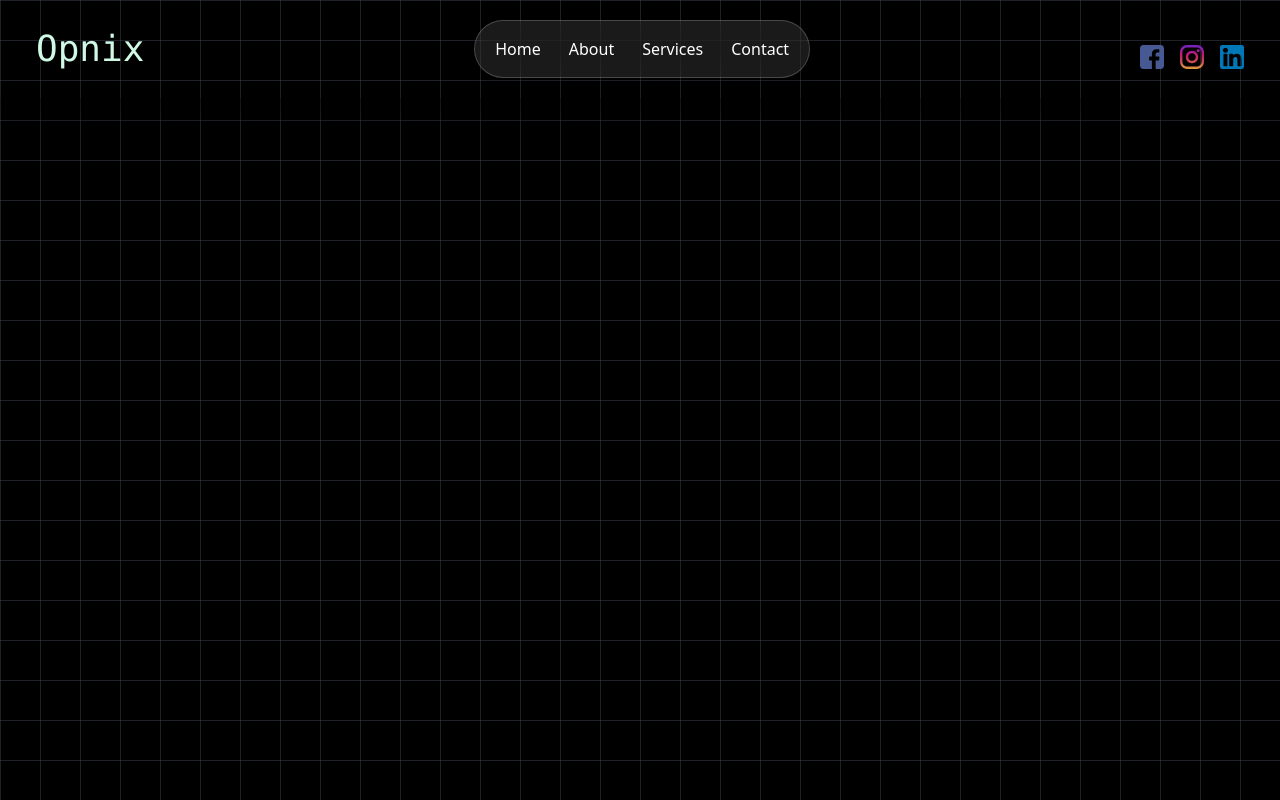
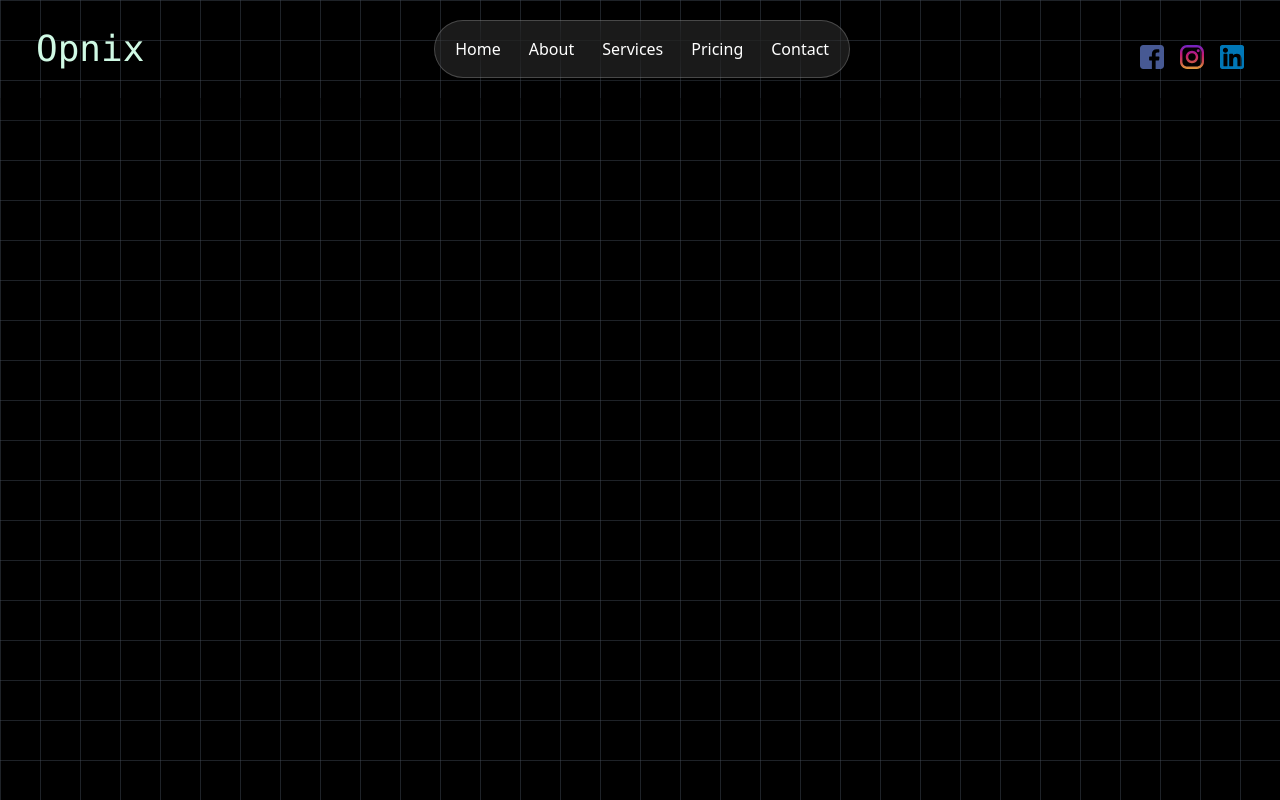
Before and after one commit to Ayush6287/Opnix, a React (Vite) app: page /pricing in a window 1280 px wide. Built offline with nearby package versions, Linux system fonts and the light colour scheme.

Commit message:
navbar pricing page add  commit

```diff
--- a/src/App.jsx
+++ b/src/App.jsx
@@ -6,6 +6,7 @@ import Home from './Pages/Home/Home'
 import About from './Pages/About/About'
 import Services from './Pages/Services/Services'
 import Contact from './Pages/Contact/Contact'
+import Pricing from './Pages/Home/ServicesVh/Pricing/Pricing'
 
 const App = () => {
   return (
@@ -16,6 +17,7 @@ const App = () => {
       <Route path="/about" element={<About />} />
       <Route path="/services" element={<Services />} />
       <Route path="/contact" element={<Contact />} />
+      <Route path='/pricing' element={<Pricing />} />
      </Routes>
 
     </div>
--- a/src/Components/Navbar/Navlink.jsx
+++ b/src/Components/Navbar/Navlink.jsx
@@ -33,7 +33,9 @@ const Navlink = () => {
       <Link className='Home'  to="/">Home</Link>
       <Link className='About'  to="/about">About</Link>
       <Link className='Services'  to="/services">Services</Link>
-    <NavCta />
+     <Link className='Pricing'to="/pricing">Pricing</Link>
+      <NavCta />
+
     </div>
   )
 }
--- /dev/null
+++ b/src/Pages/Home/ServicesVh/Pricing/Pricing.jsx
@@ -0,0 +1,11 @@
+import React from 'react';
+
+const Pricing = () => {
+  return (
+    <div>
+
+    </div>
+  );
+}
+
+export default Pricing;
--- /dev/null
+++ b/src/Pages/Home/ServicesVh/Pricing/PricingHero.jsx
@@ -0,0 +1,11 @@
+import React from 'react';
+
+const PricingHero = () => {
+  return (
+    <div>
+      <h1 className='text-5xl text-[whitesmoke]'>Pricing</h1>
+    </div>
+  );
+}
+
+export default PricingHero;
```
